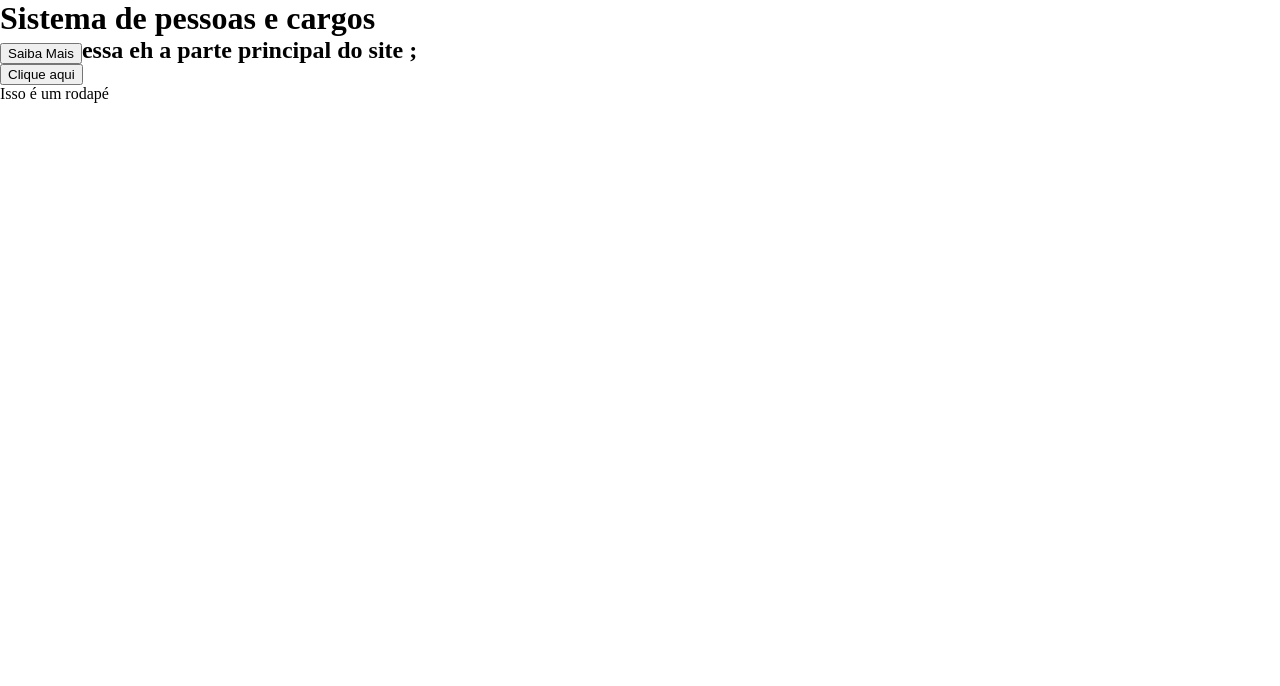
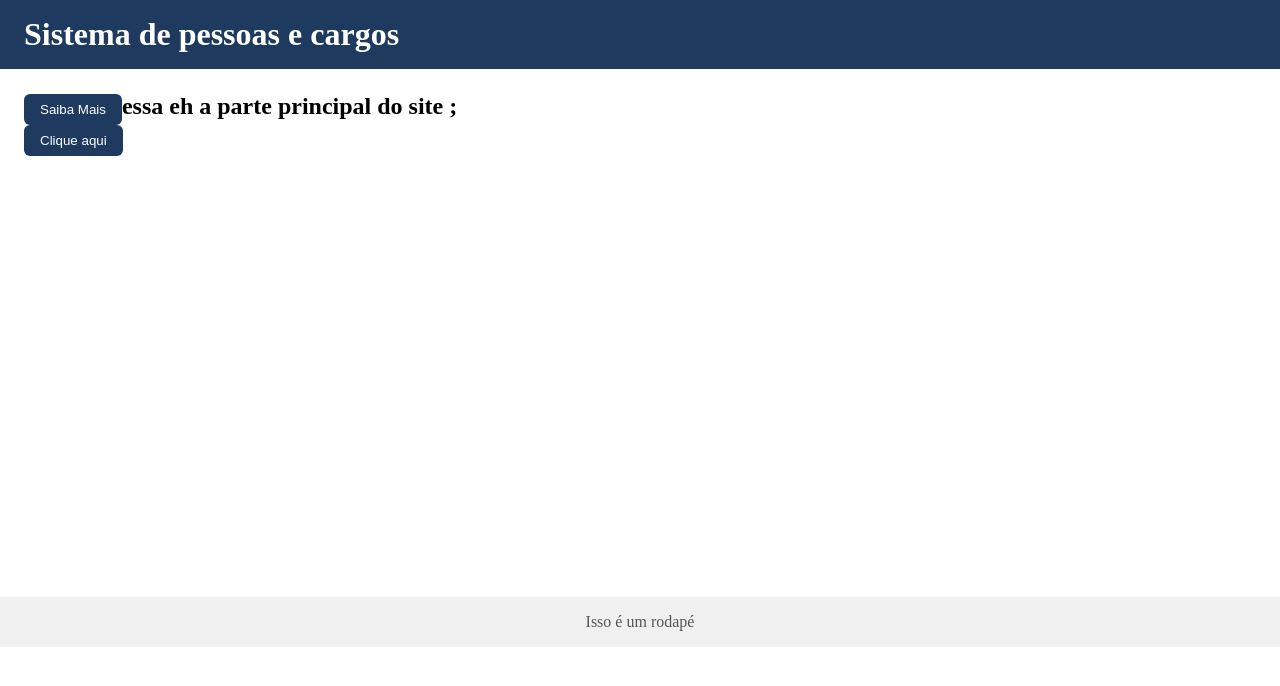
Before and after one commit to Leoozln/aulaAndrea-2026, a React app in the folder Front/: page / in a window 1280 px wide. Shown: the top 686 px of the page. Built offline with nearby package versions, Linux system fonts and the light colour scheme; the HTML template or start-up script is replaced by a standard one.

Commit message:
style: adiciona folha de estilo própria para cada componente e página

```diff
--- /dev/null
+++ b/Front/src/components/Botao/Botao.css
@@ -0,0 +1,12 @@
+button {
+  padding: 8px 16px;
+  border: none;
+  border-radius: 6px;
+  background-color: #1e3a5f;
+  color: #ffffff;
+  cursor: pointer;
+}
+
+button:hover {
+  background-color: #2c5282;
+}
--- a/Front/src/components/Botao/Botao.jsx
+++ b/Front/src/components/Botao/Botao.jsx
@@ -1,3 +1,5 @@
+import "./Botao.css";
+
 function Botao(props){
         return(
                 <button>
--- /dev/null
+++ b/Front/src/components/Footer/Footer.css
@@ -0,0 +1,6 @@
+footer {
+  padding: 16px 24px;
+  background-color: #f0f0f0;
+  color: #555555;
+  text-align: center;
+}
--- a/Front/src/components/Footer/Footer.jsx
+++ b/Front/src/components/Footer/Footer.jsx
@@ -1,3 +1,5 @@
+import "./Footer.css";
+
 function Footer(){
         return(
             <footer>
--- /dev/null
+++ b/Front/src/components/Header/Header.css
@@ -0,0 +1,5 @@
+header {
+  padding: 16px 24px;
+  background-color: #1e3a5f;
+  color: #ffffff;
+}
--- a/Front/src/components/Header/Header.jsx
+++ b/Front/src/components/Header/Header.jsx
@@ -1,3 +1,5 @@
+import "./Header.css";
+
 function Header(){
         return(
             <header>
--- /dev/null
+++ b/Front/src/pages/Home/Home.css
@@ -0,0 +1,4 @@
+main {
+  padding: 24px;
+  min-height: 60vh;
+}
--- a/Front/src/pages/Home/Home.jsx
+++ b/Front/src/pages/Home/Home.jsx
@@ -1,4 +1,5 @@
 import Botao from "../../components/Botao/Botao";
+import "./Home.css";
 
 function Home(){
         return(
```
